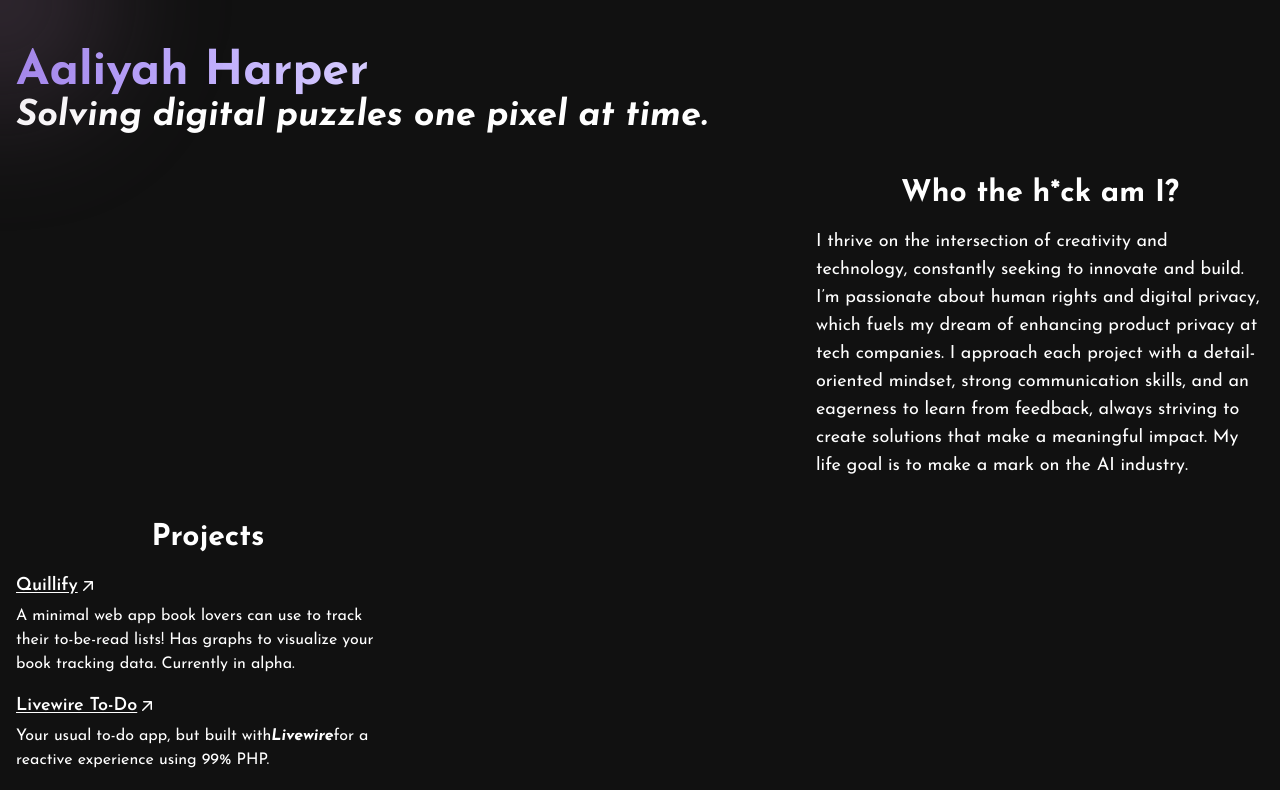
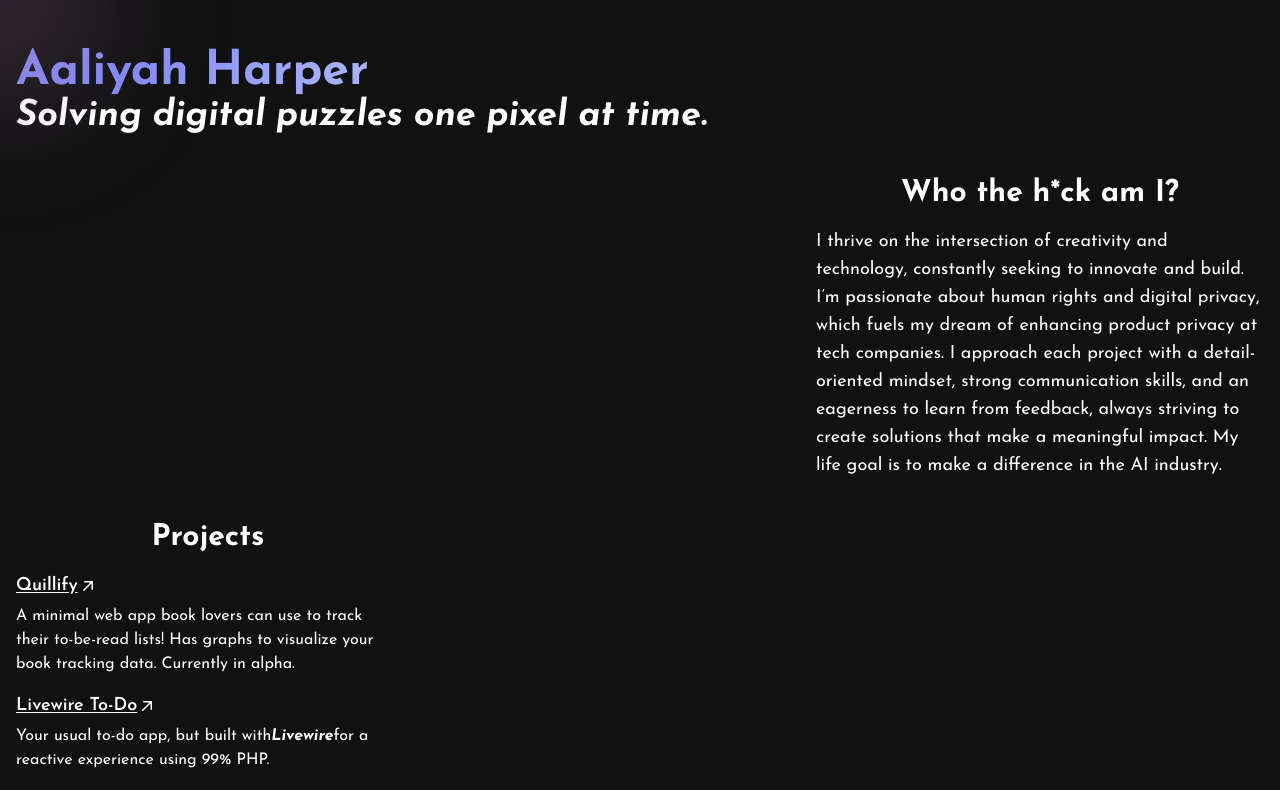
Before and after one commit to aileks/aileks.github.io, a Next.js app: page / in a window 1280 px wide. Shown: the top 790 px of the page. Built offline with nearby package versions, Linux system fonts and the light colour scheme.

Commit message:
gradient animation fix

```diff
--- a/src/app/page.tsx
+++ b/src/app/page.tsx
@@ -74,7 +74,7 @@ export default function Home() {
             detail-oriented mindset, strong communication skills, and an
             eagerness to learn from feedback, always striving to create
             solutions that make a meaningful impact. My life goal is to make a
-            mark on the AI industry.
+            difference in the AI industry.
           </p>
         </motion.div>
 
--- a/tailwind.config.ts
+++ b/tailwind.config.ts
@@ -13,6 +13,15 @@ const config: Config = {
         'gradient-conic':
           'conic-gradient(from 180deg at 50% 50%, var(--tw-gradient-stops))',
       },
+      animation: {
+        gradient: 'gradient 10s ease infinite',
+      },
+      keyframes: {
+        gradient: {
+          '0%, 100%': { backgroundPosition: '0% 50%' },
+          '50%': { backgroundPosition: '100% 50%' },
+        },
+      },
     },
   },
   plugins: [],
```
Also changed, not shown: 1 other file (tests, documents, lock files or other folders).
